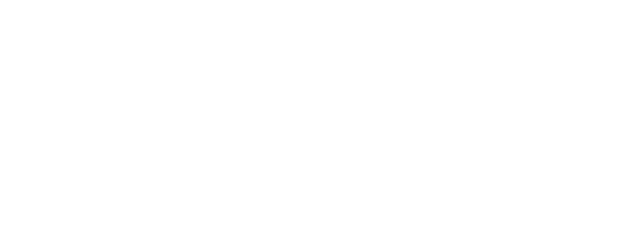
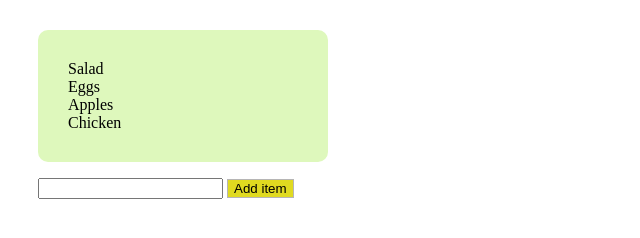
Before and after one commit to Lan-Jiang/WEB502_HWK_Module4_W1_D2, a plain HTML site: page index.html in a window 1280 px wide. Shown: the whole page, without its empty margins (0-640 px from the left). Drawn offline with nearby package versions, Linux system fonts and the light colour scheme.

Commit message:
WEB502 HWK M4 W1 D2 finished

```diff
--- a/index.html
+++ b/index.html
@@ -28,8 +28,13 @@
 <body>
 
     <div id="root">
+        <ul>
+            <li v-for="item in shoplist" v-text="item"></li>
+            <!-- OR <li v-for="item in shoplist">{{item}}</li>-->
+        </ul>
 
-
+        <input id="inputItem" type="text" v-model="newItem">
+        <button id="btn" v-on:click="addItem">Add item</button>
 
     </div>
 
@@ -39,9 +44,30 @@
             el: '#root',
 
             data: {
+                newItem: '',
+                shoplist: ['Salad', 'Eggs', 'Apples', 'Chicken']
+            },
+            methods: {
+                addItem() {
+                    this.shoplist.push(this.newItem);
+                    //Clear text
+                    this.newItem = ' ';
+                }
+            },
+            // Using mounted
+            // mounted() {
+            //     //Create event listener for button using vanilla JS
+            //     document.querySelector("#btn").addEventListener('click', () => {
+            //         let item = document.querySelector("#inputItem");
+            //         app.shoplist.push(item.value);
 
-            }
-        })
+            //         // Clear text in text box
+            //         item.value = ' ';
+            // });
+            // }
+        });
+
+
     </script>
 
 </body>
```
